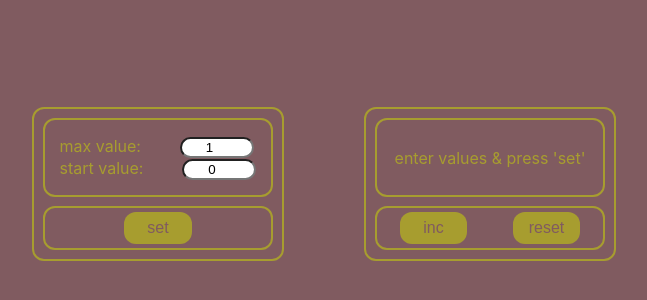
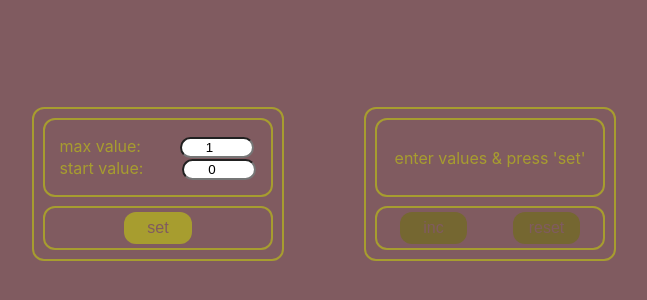
Before and after one commit to vova-khimichenko/counter, a React (Create React App) app: page / in a window 1280 px wide. Shown: the part 216-516 px from the top of the page, without its empty margins (316-963 px from the left). Built offline with nearby package versions, Linux system fonts and the light colour scheme.

Commit message:
variant 2 pre local storage

```diff
--- a/src/App.jsx
+++ b/src/App.jsx
@@ -6,16 +6,14 @@ import CounterSettings from "./CounterSettings";
 class App extends React.Component {
 
     state = {
-        countValues: {
-            incorrect: "incorrect values",
         count: "enter values & press 'set'",
         max: 1,
         start: 0,
-            countError: false,
+        countIncorrect: false,
         maxError: false,
         startError: false,
-            error: false,
-        },
+        upError: false,
+        disabledSetReset: true,
         buttonNames: {
             inc: 'inc',
             reset: 'reset',
@@ -24,19 +22,13 @@ class App extends React.Component {
     }
 
     upCount = () => {
-        if (typeof (this.state.countValues.count) === "number") {
+        if (typeof (this.state.count) === "number") {
             this.setState({
-                countValues: {
-                    ...this.state.countValues,
-                    count: this.state.countValues.count + 1
-                }
+                count: this.state.count + 1
             }, () => {
-                if (this.state.countValues.count === this.state.countValues.max) {
+                if (this.state.count === this.state.max) {
                     this.setState({
-                        countValues: {
-                            ...this.state.countValues,
-                            error: true
-                        }
+                        upError: true
                     })
                 }
             })
@@ -45,131 +37,92 @@ class App extends React.Component {
 
     countReset = () => {
         this.setState({
-            countValues: {
-                ...this.state.countValues,
-                max: 1,
-                maxError: false,
-                start: 0,
-                startError: false,
-                count: "enter values & press 'set'",
-                countError: false,
-                error: false
-            }
+            count: this.state.start,
+            upError: false
         })
     }
 
     maxCountValue = (value) => {
-        if (value < 1) {
+        if (value < 1 || value < this.state.start) {
             this.setState({
-                countValues: {
-                    ...this.state.countValues,
                 max: value,
                 maxError: true,
-                    count: this.state.countValues.incorrect,
-                    countError: true
-                }
+                count: "incorrect values",
+                countIncorrect: true,
             })
-        } else if (value >= 1 && value <= this.state.countValues.start) {
+        } else if (value === this.state.start) {
             this.setState({
-                countValues: {
-                    ...this.state.countValues,
                 max: value,
                 maxError: true,
                 startError: true,
-                    count: this.state.countValues.incorrect,
-                    countError: true
-                }
+                count: "incorrect values",
+                countIncorrect: true,
             })
-        } else if (this.state.countValues.start < 0) {
+        } else if (this.state.start < 0) {
             this.setState({
-                countValues: {
-                    ...this.state.countValues,
                 max: value,
                 maxError: false,
-                    startError: true,
-                    count: this.state.countValues.incorrect,
-                    countError: true
-                }
+                count: "incorrect values",
+                countIncorrect: true,
             })
         } else {
             this.setState({
-                countValues: {
-                    ...this.state.countValues,
                 max: value,
                 maxError: false,
                 startError: false,
                 count: "enter values & press 'set'",
-                    countError: false,
-                }
+                countIncorrect: false,
             })
         }
+        this.setState({
+            disabledSetReset: true,
+            upError: false,
+        })
     }
 
     startCountValue = (value) => {
-        if (value <= -1) {
+        if (value <= -1 || value > this.state.max) {
             this.setState({
-                countValues: {
-                    ...this.state.countValues,
                 start: value,
                 startError: true,
-                    count: this.state.countValues.incorrect,
-                    countError: true
-                }
+                count: "incorrect values",
+                countIncorrect: true,
             })
-        } else if (value > -1 && value < this.state.countValues.max) {
+        } else if (value === this.state.max) {
             this.setState({
-                countValues: {
-                    ...this.state.countValues,
+                maxError: true,
+                start: value,
+                startError: true,
+                count: "incorrect values",
+                countIncorrect: true,
+            })
+        } else if (this.state.max < 0) {
+            this.setState({
+                start: value,
+                startError: false,
+                count: "enter values & press 'set'",
+                countIncorrect: false,
+            })
+        } else {
+            this.setState({
                 maxError: false,
                 start: value,
                 startError: false,
                 count: "enter values & press 'set'",
-                    countError: false
-                }
-            })
-        } else if (value > -1 && value > this.state.countValues.max) {
-            this.setState({
-                countValues: {
-                    ...this.state.countValues,
-                    maxError:true,
-                    start: value,
-                    startError: true,
-                    count: this.state.countValues.incorrect,
-                    countError: true
-                }
-            })
-        } else {
-            this.setState({
-                countValues: {
-                    ...this.state.countValues,
-                    maxError: true,
-                    start: value,
-                    startError: true,
-                    count: this.state.countValues.incorrect,
-                    countError: true
-                }
+                countIncorrect: false,
             })
         }
+        this.setState({
+            disabledSetReset: true,
+            upError: false,
+        })
     }
 
     setCount = () => {
-        if (this.state.countValues.max <= this.state.countValues.start) {
         this.setState({
-                countValues: {
-                    ...this.state.countValues,
-                    count: this.state.countValues.incorrect,
-                    countError: true
-                }
+            count: this.state.start,
+            disabledSetReset: false,
         })
-        } else {
-            this.setState({
-                countValues: {
-                    ...this.state.countValues,
-                    count: this.state.countValues.start,
-                    countError: false
-                }
-            })
-        }
     }
 
     render = () => {
--- a/src/App.module.css
+++ b/src/App.module.css
@@ -1,4 +1,5 @@
-.App {
+.App
+{
     display: flex;
     align-items: center;
     justify-content: center;
@@ -8,7 +9,8 @@
     background: #805b60;
 }
 
-.container {
+.container
+{
     display: flex;
     align-items: center;
     flex-direction: column;
@@ -23,7 +25,8 @@
     border-radius: 12px;
 }
 
-.counter {
+.counter
+{
     font-size: x-large;
 
     display: flex;
@@ -39,7 +42,8 @@
     border-radius: 12px;
 }
 
-.counterSettings {
+.counterSettings
+{
     font-size: medium;
 
     flex-direction: column;
@@ -47,24 +51,28 @@
     composes: counter;
 }
 
-.countString {
+.countString
+{
     font-size: medium;
 }
 
-.errorCount {
+.upError
+{
     font-size: xx-large;
 
     color: #9ef9e8;
 }
 
-.countError {
+.countIncorrect
+{
     font-size: medium;
 
     color: #9ef9e8;
 }
 
 
-.buttons {
+.buttons
+{
     display: flex;
     align-items: center;
     justify-content: space-around;
@@ -76,7 +84,8 @@
     border-radius: 12px;
 }
 
-.button {
+.button
+{
     font-size: medium;
 
     display: flex;
@@ -92,21 +101,25 @@
     background: #a79d2f;
 }
 
-.button:disabled {
+.button:disabled
+{
     color: #805b60;
     background-color: #756731;
 }
 
-.button:focus {
+.button:focus
+{
     outline: none;
 }
 
-.button:active {
+.button:active
+{
     color: #a79d2f;
     background: #805b60;
 }
 
-.value {
+.value
+{
     width: 66px;
     margin-left: 39px;
 
@@ -115,10 +128,14 @@
     border-radius: 12px;
 }
 
-.value:focus {
+.value:focus
+{
     outline: none;
 }
-.valueError {
+
+.valueError
+{
+    background-color: #9ef9e8;
+
     composes: value;
-    background-color: #9ef9e8;
 }
--- a/src/Counter.jsx
+++ b/src/Counter.jsx
@@ -6,29 +6,31 @@ class Counter extends React.Component {
 
     render = () => {
 
-        let classCount = this.props.state.countValues.error
-            ? styles.errorCount
-            : this.props.state.countValues.countError
-                ? styles.countError
-                : typeof (this.props.state.countValues.count) === "string"
+        let classCount = this.props.state.upError
+            ? styles.upError
+            : this.props.state.countIncorrect
+                ? styles.countIncorrect
+                : typeof (this.props.state.count) === "string"
                     ? styles.countString
                     : ''
+
+        let incDisabled = this.props.state.upError
+            || this.props.state.disabledSetReset
 
         return (
             <div className={styles.App}>
                 <div className={styles.container}>
                     <div className={styles.counter}>
-                        {/*<Display count={this.props.state.count}*/}
-                        {/*         error={this.props.state.error}/>*/}
                         <span className={classCount}>
-                            {this.props.state.countValues.count}
+                            {this.props.state.count}
                         </span>
                     </div>
                     <div className={styles.buttons}>
-                        <Button disabled={this.props.state.countValues.error}
+                        <Button disabled={incDisabled}
                                 upCount={this.props.upCount}
                                 name={this.props.state.buttonNames.inc}/>
-                        <Button countReset={this.props.countReset}
+                        <Button disabled={this.props.state.disabledSetReset}
+                                countReset={this.props.countReset}
                                 name={this.props.state.buttonNames.reset}/>
                     </div>
                 </div>
--- a/src/CounterSettings.jsx
+++ b/src/CounterSettings.jsx
@@ -14,15 +14,15 @@ class CounterSettings extends React.Component {
 
     render = () => {
 
-        let classValueMaxDisabled = this.props.state.countValues.maxError
+        let classValueMaxDisabled = this.props.state.maxError
             ? styles.valueError : styles.value
 
-        let classValueStartDisabled = this.props.state.countValues.startError
+        let classValueStartDisabled = this.props.state.startError
             ? styles.valueError : styles.value
 
-        let buttonDisabled = this.props.state.countValues.startError
-            || this.props.state.countValues.maxError
-            || this.props.state.countValues.countError
+        let setDisabled = this.props.state.countIncorrect
+            || !this.props.state.disabledSetReset
+
 
         return (
             <div className={styles.App}>
@@ -34,19 +34,19 @@ class CounterSettings extends React.Component {
                                 <input className={classValueMaxDisabled}
                                        type={'number'}
                                        onChange={this.maxCountValue}
-                                       value={this.props.state.countValues.max}/>
+                                       value={this.props.state.max}/>
                             </div>
                             <div>
                                 <span>start value:</span>
                                 <input className={classValueStartDisabled}
                                        type={'number'}
                                        onChange={this.startCountValue}
-                                       value={this.props.state.countValues.start}/>
+                                       value={this.props.state.start}/>
                             </div>
                         </div>
                     </div>
                     <div className={styles.buttons}>
-                        <Button disabled={buttonDisabled}
+                        <Button disabled={setDisabled}
                                 name={this.props.state.buttonNames.set}
                                 setCount={this.props.setCount}/>
                     </div>
```
Lines whose indentation alone changed are shown as unchanged.
